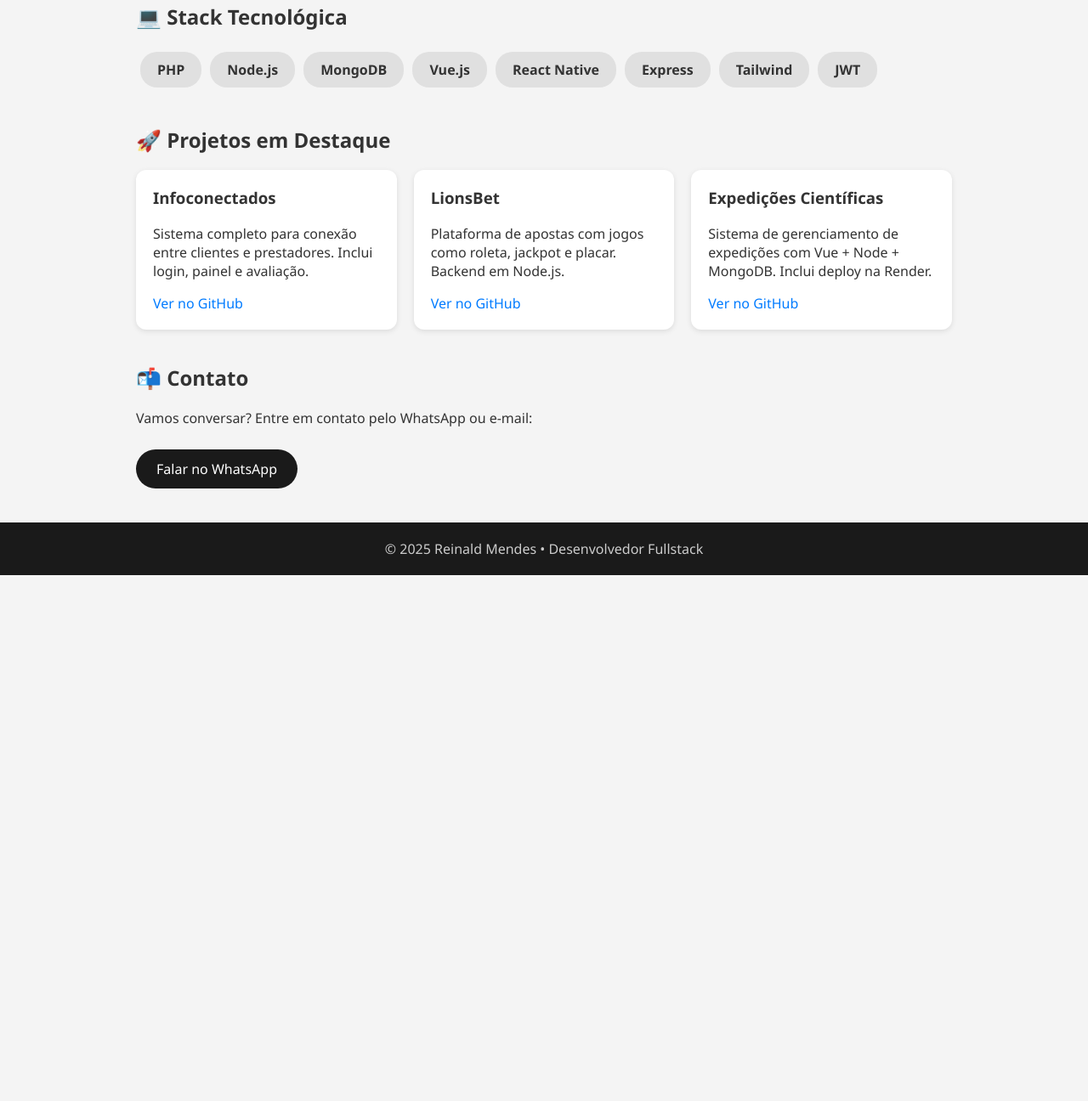
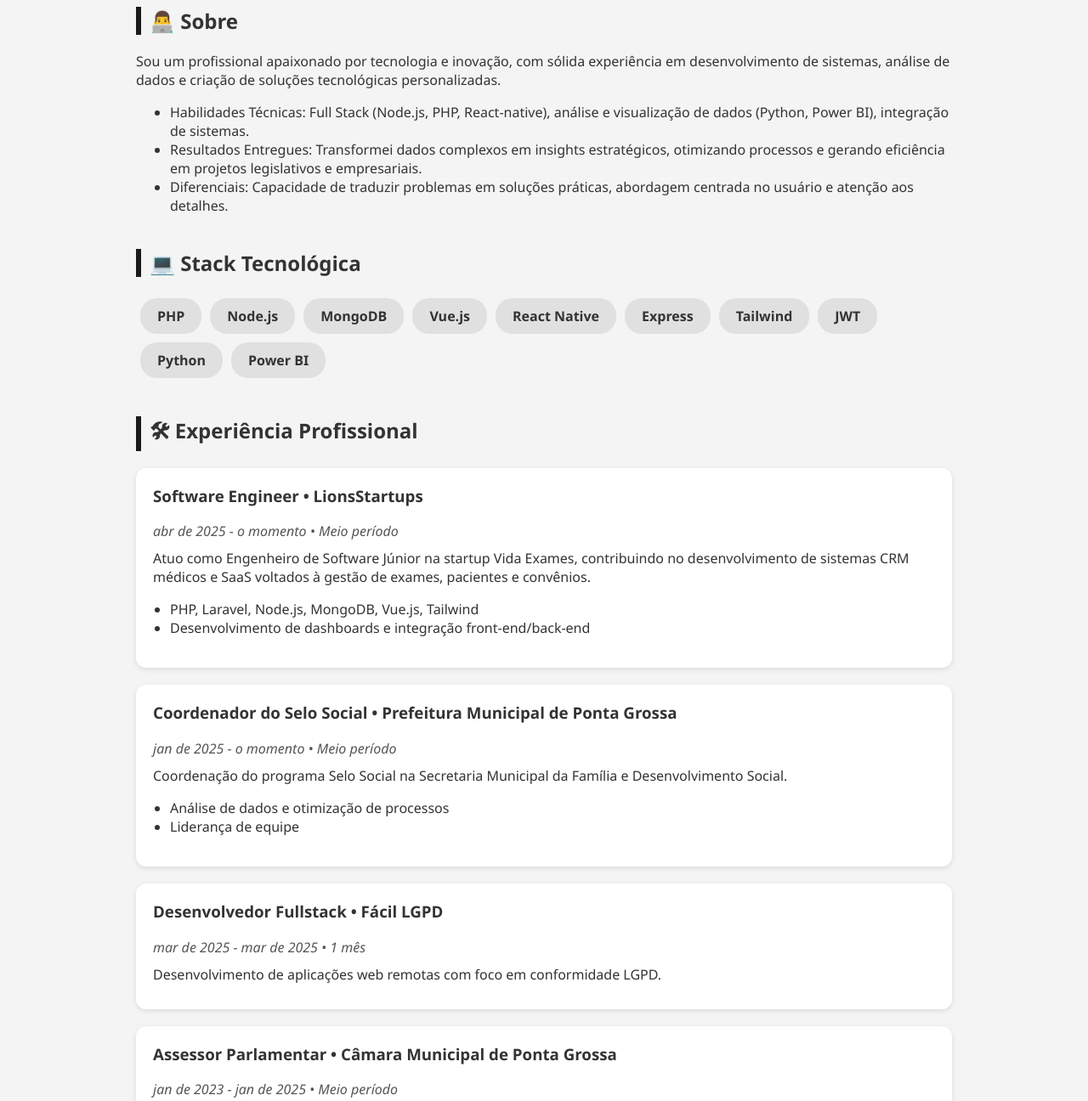
Before and after one commit to ReinaldMendes/portfolio-reinald-mendes, a plain HTML site: page index.html in a window 1280 px wide. Shown: the part 212-1508 px from the top of the page at 85% size. Before the commit the page ends 889 px from the top, so only its background shows below. Drawn offline with Linux system fonts and the light colour scheme.

Commit message:
Update index.html

```diff
--- a/index.html
+++ b/index.html
@@ -19,7 +19,7 @@
       text-align: center;
     }
     header h1 {
-      font-size: 2em;
+      font-size: 2.2em;
       margin: 0;
     }
     header p {
@@ -32,37 +32,48 @@
       margin: 40px auto;
       padding: 0 20px;
     }
-    .stack, .projects, .contact {
-      margin-bottom: 40px;
+    h2 {
+      border-left: 6px solid #1a1a1a;
+      padding-left: 10px;
+      margin-bottom: 20px;
     }
-    .stack ul {
+    .stack ul, .certificates ul {
       display: flex;
       flex-wrap: wrap;
       list-style: none;
       padding: 0;
     }
-    .stack li {
+    .stack li, .certificates li {
       background: #e0e0e0;
       border-radius: 20px;
       padding: 10px 20px;
       margin: 5px;
       font-weight: bold;
     }
-    .projects-grid {
-      display: grid;
-      grid-template-columns: repeat(auto-fit, minmax(280px, 1fr));
-      gap: 20px;
+    .experience, .projects, .contact {
+      margin-bottom: 40px;
     }
-    .project {
+    .experience-item, .project {
       background: white;
       padding: 20px;
       border-radius: 12px;
       box-shadow: 0 2px 6px rgba(0,0,0,0.1);
+      margin-bottom: 20px;
     }
-    .project h3 {
+    .experience-item h3, .project h3 {
       margin-top: 0;
     }
-    .project a {
+    .experience-item span {
+      font-style: italic;
+      color: #555;
+    }
+    .experience-item p, .project p {
+      margin: 10px 0;
+    }
+    .experience-item ul, .project ul {
+      padding-left: 20px;
+    }
+    .project a, .contact a {
       text-decoration: none;
       color: #007BFF;
     }
@@ -73,7 +84,6 @@
       color: #fff;
       padding: 12px 24px;
       border-radius: 30px;
-      text-decoration: none;
     }
     footer {
       text-align: center;
@@ -90,6 +100,16 @@
   <p>Desenvolvedor Fullstack • PHP • Node.js • Vue • React Native • MongoDB</p>
 </header>
 
+<section class="about">
+  <h2>👨‍💻 Sobre</h2>
+  <p>Sou um profissional apaixonado por tecnologia e inovação, com sólida experiência em desenvolvimento de sistemas, análise de dados e criação de soluções tecnológicas personalizadas.</p>
+  <ul>
+    <li>Habilidades Técnicas: Full Stack (Node.js, PHP, React-native), análise e visualização de dados (Python, Power BI), integração de sistemas.</li>
+    <li>Resultados Entregues: Transformei dados complexos em insights estratégicos, otimizando processos e gerando eficiência em projetos legislativos e empresariais.</li>
+    <li>Diferenciais: Capacidade de traduzir problemas em soluções práticas, abordagem centrada no usuário e atenção aos detalhes.</li>
+  </ul>
+</section>
+
 <section class="stack">
   <h2>💻 Stack Tecnológica</h2>
   <ul>
@@ -101,7 +121,45 @@
     <li>Express</li>
     <li>Tailwind</li>
     <li>JWT</li>
+    <li>Python</li>
+    <li>Power BI</li>
   </ul>
+</section>
+
+<section class="experience">
+  <h2>🛠 Experiência Profissional</h2>
+
+  <div class="experience-item">
+    <h3>Software Engineer • LionsStartups</h3>
+    <span>abr de 2025 - o momento • Meio período</span>
+    <p>Atuo como Engenheiro de Software Júnior na startup Vida Exames, contribuindo no desenvolvimento de sistemas CRM médicos e SaaS voltados à gestão de exames, pacientes e convênios.</p>
+    <ul>
+      <li>PHP, Laravel, Node.js, MongoDB, Vue.js, Tailwind</li>
+      <li>Desenvolvimento de dashboards e integração front-end/back-end</li>
+    </ul>
+  </div>
+
+  <div class="experience-item">
+    <h3>Coordenador do Selo Social • Prefeitura Municipal de Ponta Grossa</h3>
+    <span>jan de 2025 - o momento • Meio período</span>
+    <p>Coordenação do programa Selo Social na Secretaria Municipal da Família e Desenvolvimento Social.</p>
+    <ul>
+      <li>Análise de dados e otimização de processos</li>
+      <li>Liderança de equipe</li>
+    </ul>
+  </div>
+
+  <div class="experience-item">
+    <h3>Desenvolvedor Fullstack • Fácil LGPD</h3>
+    <span>mar de 2025 - mar de 2025 • 1 mês</span>
+    <p>Desenvolvimento de aplicações web remotas com foco em conformidade LGPD.</p>
+  </div>
+
+  <div class="experience-item">
+    <h3>Assessor Parlamentar • Câmara Municipal de Ponta Grossa</h3>
+    <span>jan de 2023 - jan de 2025 • Meio período</span>
+    <p>Implantei dashboards interativos que reduziram o tempo de análise de dados em projetos legislativos e desenvolvi soluções tecnológicas para otimizar o mandato.</p>
+  </div>
 </section>
 
 <section class="projects">
@@ -125,10 +183,27 @@
   </div>
 </section>
 
+<section class="certificates">
+  <h2>📜 Cursos e Certificações</h2>
+  <ul>
+    <li>Liderança e Tecnologia • Lions Startups</li>
+    <li>Aplicações Práticas da Inteligência Artificial • DIO</li>
+    <li>Introdução à Engenharia de Prompts • DIO</li>
+    <li>Processamento de Linguagem Natural • DIO</li>
+    <li>Google: Inteligência Artificial e Produtividade • Google</li>
+    <li>Análise de Dados com Python • Escola DNC</li>
+    <li>SQL para Análise de Dados • Escola DNC</li>
+    <li>Power BI e Excel • Escola DNC</li>
+    <li>Inteligência de Mercado • Escola DNC</li>
+    <li>Registro Profissional de Jornalista • Trabalho e Emprego</li>
+  </ul>
+</section>
+
 <section class="contact">
   <h2>📬 Contato</h2>
   <p>Vamos conversar? Entre em contato pelo WhatsApp ou e-mail:</p>
   <a href="https://wa.me/5542991462593" target="_blank">Falar no WhatsApp</a>
+  <p>E-mail: reinald_30_2009@hotmail.com</p>
 </section>
 
 <footer>
```
